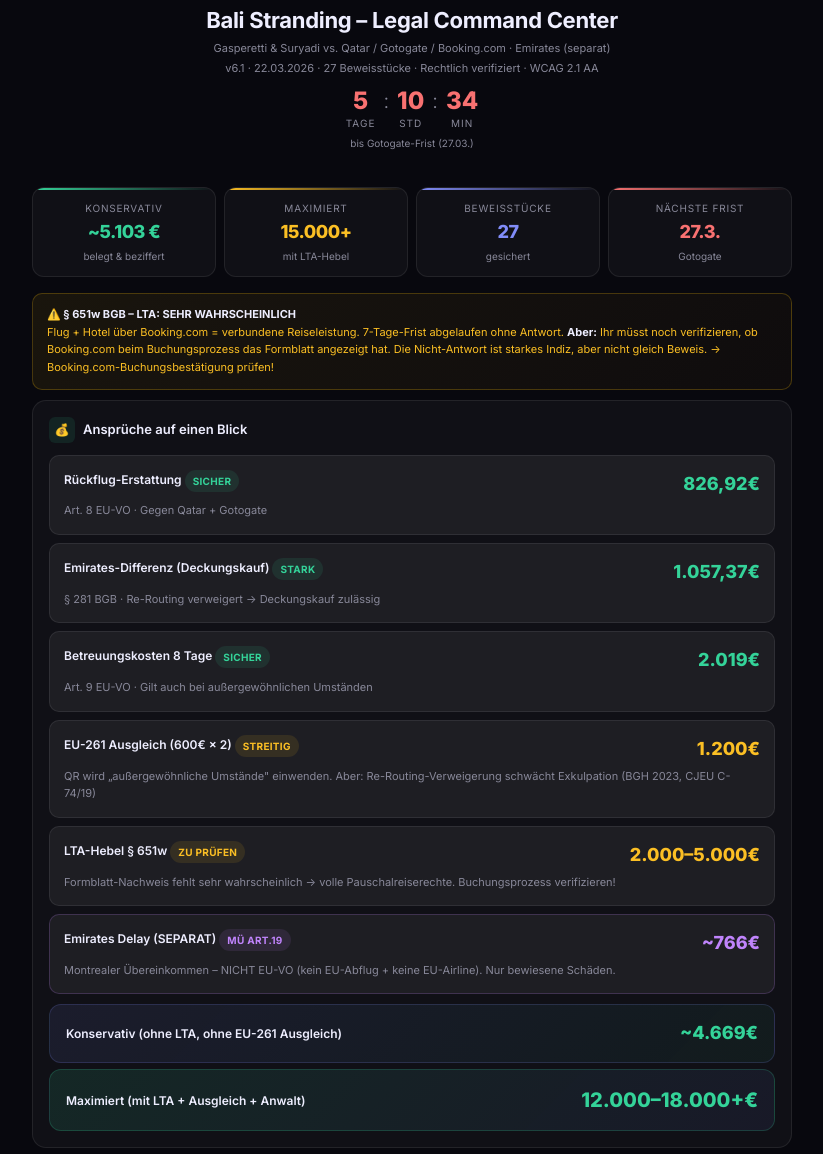
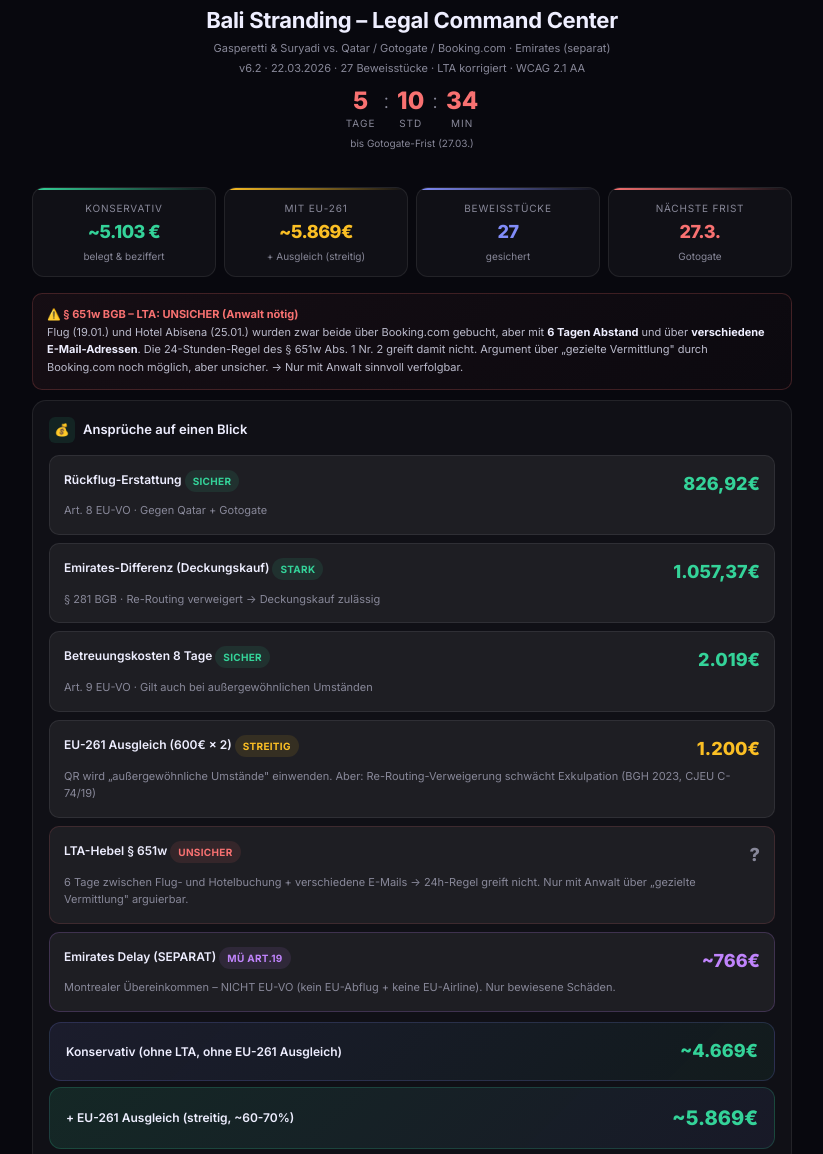
Before and after one commit to gasperettilaura-bot/bali-legal-dashboard, a plain HTML site: page index.html in a window 1280 px wide. Shown: the part 154-1308 px from the top of the page, without its empty margins (228-1051 px from the left). Drawn offline with Linux system fonts and the light colour scheme.

Commit message:
v6.2: LTA-Bewertung korrigiert (UNSICHER statt SEHR WAHRSCHEINLICH), 6 Tage Abstand + versch. E-Mails

```diff
--- a/index.html
+++ b/index.html
@@ -170,7 +170,7 @@
   <div class="pill" style="background:var(--rd);color:var(--r);border:1px solid rgba(248,113,113,.18)">⏱ Frist: 27. März 2026</div>
   <h1>Bali Stranding – Legal Command Center</h1>
   <p>Gasperetti & Suryadi vs. Qatar / Gotogate / Booking.com · Emirates (separat)</p>
-  <p style="margin-top:2px">v6.1 · 22.03.2026 · 27 Beweisstücke · Rechtlich verifiziert · WCAG 2.1 AA</p>
+  <p style="margin-top:2px">v6.2 · 22.03.2026 · 27 Beweisstücke · LTA korrigiert · WCAG 2.1 AA</p>
   <div class="cd" id="cd">
     <div class="cd-i"><div class="cd-n" id="cd-d">5</div><div class="cd-l">Tage</div></div>
     <div class="cd-s">:</div>
@@ -183,15 +183,15 @@
 
 <div class="kpi-g">
   <div class="kpi" style="--c:var(--g)"><div style="position:absolute;top:0;left:0;right:0;height:2px;background:linear-gradient(90deg,var(--g),transparent)"></div><div class="kpi-l">Konservativ</div><div class="kpi-v" style="color:var(--g)">~5.103 €</div><div class="kpi-n">belegt & beziffert</div></div>
-  <div class="kpi"><div style="position:absolute;top:0;left:0;right:0;height:2px;background:linear-gradient(90deg,var(--am),transparent)"></div><div class="kpi-l">Maximiert</div><div class="kpi-v" style="color:var(--am)">15.000+</div><div class="kpi-n">mit LTA-Hebel</div></div>
+  <div class="kpi"><div style="position:absolute;top:0;left:0;right:0;height:2px;background:linear-gradient(90deg,var(--am),transparent)"></div><div class="kpi-l">Mit EU-261</div><div class="kpi-v" style="color:var(--am)">~5.869€</div><div class="kpi-n">+ Ausgleich (streitig)</div></div>
   <div class="kpi"><div style="position:absolute;top:0;left:0;right:0;height:2px;background:linear-gradient(90deg,var(--a),transparent)"></div><div class="kpi-l">Beweisstücke</div><div class="kpi-v" style="color:var(--a)">27</div><div class="kpi-n">gesichert</div></div>
   <div class="kpi"><div style="position:absolute;top:0;left:0;right:0;height:2px;background:linear-gradient(90deg,var(--r),transparent)"></div><div class="kpi-l">Nächste Frist</div><div class="kpi-v" style="color:var(--r)">27.3.</div><div class="kpi-n">Gotogate</div></div>
 </div>
 
 <!-- LTA -->
-<div class="al" style="background:linear-gradient(135deg,rgba(234,179,8,.08),rgba(245,158,11,.03));border:1px solid rgba(234,179,8,.25);color:var(--am)">
-  <strong>⚠️ § 651w BGB – LTA: SEHR WAHRSCHEINLICH</strong><br>
-  Flug + Hotel über Booking.com = verbundene Reiseleistung. 7-Tage-Frist abgelaufen ohne Antwort. <strong>Aber:</strong> Ihr müsst noch verifizieren, ob Booking.com beim Buchungsprozess das Formblatt angezeigt hat. Die Nicht-Antwort ist starkes Indiz, aber nicht gleich Beweis. → Booking.com-Buchungsbestätigung prüfen!
+<div class="al" style="background:linear-gradient(135deg,rgba(248,113,113,.06),rgba(248,113,113,.02));border:1px solid rgba(248,113,113,.2);color:var(--t2)">
+  <strong style="color:var(--r)">⚠️ § 651w BGB – LTA: UNSICHER (Anwalt nötig)</strong><br>
+  Flug (19.01.) und Hotel Abisena (25.01.) wurden zwar beide über Booking.com gebucht, aber mit <strong>6 Tagen Abstand</strong> und über <strong>verschiedene E-Mail-Adressen</strong>. Die 24-Stunden-Regel des § 651w Abs. 1 Nr. 2 greift damit nicht. Argument über „gezielte Vermittlung" durch Booking.com noch möglich, aber unsicher. → Nur mit Anwalt sinnvoll verfolgbar.
 </div>
 
 <!-- SCHNELLÜBERSICHT ANSPRÜCHE -->
@@ -201,10 +201,10 @@
   <div class="cl"><div class="cl-top"><div class="cl-nm">Emirates-Differenz (Deckungskauf) <span class="badge b-g">stark</span></div><div class="cl-am" style="color:var(--g)">1.057,37€</div></div><div class="cl-bs">§ 281 BGB · Re-Routing verweigert → Deckungskauf zulässig</div></div>
   <div class="cl"><div class="cl-top"><div class="cl-nm">Betreuungskosten 8 Tage <span class="badge b-g">sicher</span></div><div class="cl-am" style="color:var(--g)">2.019€</div></div><div class="cl-bs">Art. 9 EU-VO · Gilt auch bei außergewöhnlichen Umständen</div></div>
   <div class="cl"><div class="cl-top"><div class="cl-nm">EU-261 Ausgleich (600€ × 2) <span class="badge b-a">streitig</span></div><div class="cl-am" style="color:var(--am)">1.200€</div></div><div class="cl-bs">QR wird „außergewöhnliche Umstände" einwenden. Aber: Re-Routing-Verweigerung schwächt Exkulpation (BGH 2023, CJEU C-74/19)</div></div>
-  <div class="cl"><div class="cl-top"><div class="cl-nm">LTA-Hebel § 651w <span class="badge b-a">zu prüfen</span></div><div class="cl-am" style="color:var(--am)">2.000–5.000€</div></div><div class="cl-bs">Formblatt-Nachweis fehlt sehr wahrscheinlich → volle Pauschalreiserechte. Buchungsprozess verifizieren!</div></div>
+  <div class="cl" style="border-color:rgba(248,113,113,.15)"><div class="cl-top"><div class="cl-nm">LTA-Hebel § 651w <span class="badge b-r">unsicher</span></div><div class="cl-am" style="color:var(--t3)">?</div></div><div class="cl-bs">6 Tage zwischen Flug- und Hotelbuchung + verschiedene E-Mails → 24h-Regel greift nicht. Nur mit Anwalt über „gezielte Vermittlung" arguierbar.</div></div>
   <div class="cl" style="border-color:rgba(192,132,252,.2)"><div class="cl-top"><div class="cl-nm">Emirates Delay (SEPARAT) <span class="badge b-p">MÜ Art.19</span></div><div class="cl-am" style="color:var(--p)">~766€</div></div><div class="cl-bs">Montrealer Übereinkommen – NICHT EU-VO (kein EU-Abflug + keine EU-Airline). Nur bewiesene Schäden.</div></div>
   <div class="tot"><div><div class="tot-l">Konservativ (ohne LTA, ohne EU-261 Ausgleich)</div></div><div class="tot-v" style="font-size:18px">~4.669€</div></div>
-  <div class="tot" style="margin-top:6px;background:linear-gradient(135deg,rgba(52,211,153,.12),rgba(129,140,248,.08));border-color:rgba(52,211,153,.2)"><div><div class="tot-l">Maximiert (mit LTA + Ausgleich + Anwalt)</div></div><div class="tot-v">12.000–18.000+€</div></div>
+  <div class="tot" style="margin-top:6px;background:linear-gradient(135deg,rgba(52,211,153,.12),rgba(129,140,248,.08));border-color:rgba(52,211,153,.2)"><div><div class="tot-l">+ EU-261 Ausgleich (streitig, ~60-70%)</div></div><div class="tot-v">~5.869€</div></div>
 </div>
 
 <!-- NÄCHSTE 3 SCHRITTE -->
@@ -220,7 +220,7 @@
   <div class="c-t"><div class="ico" style="background:var(--ad)">🧠</div> Ehrliche Einschätzung</div>
   <div class="al al-g"><strong>Was ihr sicher bekommt</strong> (auch ohne Anwalt): Rückflug-Erstattung (826,92€) + Betreuungskosten (2.019€) + Emirates-Differenz (1.057,37€) = <strong>~3.903 EUR</strong>. Das ist unstreitig und gut belegt.</div>
   <div class="al al-a"><strong>Was streitig ist:</strong> EU-261 Ausgleich (1.200€) – Qatar wird „außergewöhnliche Umstände" einwenden. Euer Gegenargument (Re-Routing-Verweigerung) ist stark, aber nicht garantiert. Chancen: ~60-70%.</div>
-  <div class="al" style="background:linear-gradient(135deg,rgba(234,179,8,.08),rgba(245,158,11,.03));border:1px solid rgba(234,179,8,.25);color:var(--am)"><strong>Was den Case sprengt (MIT Anwalt):</strong> LTA-Hebel § 651w BGB. Wenn Booking.com kein Formblatt bereitgestellt hat → volle Pauschalreiserechte → +5.000-10.000€ on top. ABER: Ihr müsst den Buchungsprozess verifizieren. Empfehlung: Kostenlose Erstberatung bei Reiserechts-Anwalt.</div>
+  <div class="al" style="background:linear-gradient(135deg,rgba(248,113,113,.06),rgba(248,113,113,.02));border:1px solid rgba(248,113,113,.15);color:var(--t2)"><strong style="color:var(--r)">LTA-Hebel § 651w — UNSICHER:</strong> Flug (19.01.) und Hotel Abisena (25.01.) liegen 6 Tage auseinander + verschiedene E-Mails. Die 24h-Regel greift nicht. Nur über „gezielte Vermittlung durch Booking.com" arguierbar — das braucht einen Anwalt und ist kein Selbstläufer.</div>
   <div class="al al-i"><strong>Emirates separat</strong> (~766€): Montrealer Übereinkommen Art. 19. Nur bewiesene Schäden (Waldorf, SIXT, Nebenkosten). Ohne Anwalt machbar – Standardschreiben reicht.</div>
 </div>
 </div>
@@ -236,7 +236,7 @@
 <div class="stp" onclick="tgl(this)"><div class="s-ck">✓</div><div class="s-tx"><div class="s-tt">Gotogate-Teilerstattung beantragen</div><div class="s-ds">Link in Stornierungsmail vom 13.3. → Rückflug-Anteil ~826,92 EUR. Schließt weitergehende Forderungen NICHT aus.</div><div class="s-meta"><span class="tag" style="background:var(--amd);color:var(--am)">Gotogate</span><span class="tag" style="background:var(--rd);color:var(--r)">Sofort</span></div></div></div>
 <div class="stp" onclick="tgl(this)"><div class="s-ck">✓</div><div class="s-tx"><div class="s-tt">Emirates-Forderungsschreiben senden</div><div class="s-ds">MÜ Art. 19 · ~766 EUR Verspätungsschaden. Musterschreiben fertig im Tab „Schreiben". Per E-Mail an customer.affairs@emirates.com + Einschreiben.</div><div class="s-meta"><span class="tag" style="background:var(--pd);color:var(--p)">Emirates</span><span class="tag" style="background:var(--rd);color:var(--r)">Bis 25.3.</span></div></div></div>
 <div class="stp" onclick="tgl(this)"><div class="s-ck">✓</div><div class="s-tx"><div class="s-tt">AmEx Chargeback vorbereiten</div><div class="s-ds">+49 69 97 97 1000 oder online. „Service not rendered" für Qatar (1.653,84 EUR). Frist: 120 Tage ab Flugdatum 15.3. = ~13. Juli 2026.</div><div class="s-meta"><span class="tag" style="background:var(--gd);color:var(--g)">AmEx</span><span class="tag" style="background:var(--rd);color:var(--r)">Bis 26.3.</span></div></div></div>
-<div class="stp" onclick="tgl(this)"><div class="s-ck">✓</div><div class="s-tx"><div class="s-tt">LTA-Formblatt verifizieren</div><div class="s-ds">Booking.com-Buchungsbestätigung vom 19.01.2026 durchgehen: Wurde ein „Formblatt für verbundene Reiseleistungen" angezeigt? Falls nicht → § 651w Abs. 4 BGB = Game-Changer.</div><div class="s-meta"><span class="tag" style="background:var(--amd);color:var(--am)">LTA-Prüfung</span><span class="tag" style="background:var(--rd);color:var(--r)">Kritisch</span></div></div></div>
+<div class="stp dn" onclick="tgl(this)"><div class="s-ck">✓</div><div class="s-tx"><div class="s-tt">✅ LTA-Formblatt geprüft — UNSICHER</div><div class="s-ds">Flug 19.01. + Hotel Abisena 25.01. = 6 Tage Abstand + versch. E-Mails. 24h-Regel § 651w greift nicht. Kein Formblatt in Bestätigung, aber zeitlicher Abstand schwächt LTA-Argument. Nur mit Anwalt verfolgbar.</div><div class="s-meta"><span class="tag" style="background:var(--rd);color:var(--r)">Geprüft</span><span class="tag" style="background:var(--s3);color:var(--t2)">Unsicher</span></div></div></div>
 
 <div class="ph"><span class="badge b-a">Phase 2</span><span class="ph-t">Nach Fristablauf</span><span class="ph-d">27.3.–10.4.</span></div>
 <div class="stp" onclick="tgl(this)"><div class="s-ck">✓</div><div class="s-tx"><div class="s-tt">2. Mahnung Gotogate/Booking.com</div><div class="s-ds">Frist abgelaufen → Verzug. Bezifferte Forderung + LTA-Argument + 7 Tage Nachfrist. Musterschreiben im Tab „Schreiben".</div><div class="s-meta"><span class="tag" style="background:var(--amd);color:var(--am)">27.3.</span></div></div></div>
@@ -346,7 +346,7 @@
 ZWISCHENSUMME: 3.903,29 EUR
 
 4. Verbundene Reiseleistung (§ 651w BGB):
-   Unsere Anfrage vom 12.03.2026 bezüglich des Formblatts für verbundene Reiseleistungen blieb ebenfalls unbeantwortet. Die 7-Tage-Frist ist am ~19.03.2026 abgelaufen. Gemäß § 651w Abs. 4 BGB greifen damit die vollen Pauschalreiserechte (§§ 651a–651y BGB). Wir behalten uns vor, weitergehende Ansprüche aus dem Pauschalreiserecht geltend zu machen.
+   Wir haben über Booking.com sowohl Flug als auch Unterkunft für dieselbe Reise gebucht. Unsere Anfrage vom 12.03.2026 bezüglich des Formblatts für verbundene Reiseleistungen blieb unbeantwortet. Wir behalten uns vor, weitergehende Ansprüche aus dem Pauschalreiserecht geltend zu machen, sofern die Voraussetzungen des § 651w BGB vorliegen.
 
 NACHFRIST:
 Wir setzen Ihnen eine letzte Nachfrist von 7 Kalendertagen (bis 03.04.2026) zur Zahlung von 3.903,29 EUR.
@@ -485,7 +485,7 @@
 
 <div class="cl" style="border-color:rgba(251,191,36,.2)"><div class="cl-top"><div class="cl-nm">4. EU-261 Ausgleich 600€ × 2 <span class="badge b-a">streitig ~60-70%</span></div><div class="cl-am" style="color:var(--am)">1.200€</div></div><div class="cl-bs"><strong>Art. 7 Abs. 1(c):</strong> > 3.500 km = 600€/Pax. <strong>Aber:</strong> Qatar wird Art. 5(3) „außergewöhnliche Umstände" einwenden – Luftraumsperrung ist klar außergewöhnlich. <strong>Euer Gegenargument:</strong> Qatar hat NICHT alle zumutbaren Maßnahmen ergriffen – Re-Routing auf Emirates/Turkish/Thai verweigert (Anl. 24, 27). CJEU C-74/19 + BGH 10.10.2023: Airlines müssen auf andere Carrier umbuchen. <strong>Ehrliche Einschätzung:</strong> Kein Selbstläufer, aber gute Chancen. Richter entscheidet im Einzelfall.</div></div>
 
-<div class="cl" style="border-color:rgba(234,179,8,.25)"><div class="cl-top"><div class="cl-nm">5. LTA § 651w BGB <span class="badge b-a">sehr wahrscheinlich</span></div><div class="cl-am" style="color:var(--am)">2.000–5.000€</div></div><div class="cl-bs"><strong>Flug + Hotel über Booking.com = verbundene Reiseleistung.</strong> Wenn kein Formblatt (Art. 251 § 2 EGBGB) ausgehändigt → § 651w Abs. 4: volle Pauschalreiserechte. <strong>⚠️ WICHTIG:</strong> Nicht-Antwort auf Darius' Frage ≠ automatischer Beweis. Ihr müsst prüfen, ob Booking.com das Formblatt beim Buchungsprozess angezeigt hat. Die meisten Plattformen tun das NICHT korrekt → hohe Wahrscheinlichkeit, dass es fehlt. <strong>Empfehlung:</strong> Booking.com-Bestätigungsmail prüfen + Screenshots des Buchungsprozesses suchen. Dann Anwalt einschalten – bei Erfolg multipliziert das den Case.</div></div>
+<div class="cl" style="border-color:rgba(248,113,113,.2)"><div class="cl-top"><div class="cl-nm">5. LTA § 651w BGB <span class="badge b-r">unsicher — Anwalt nötig</span></div><div class="cl-am" style="color:var(--t3)">?</div></div><div class="cl-bs"><strong>Geprüft:</strong> Flugbuchung 19.01.2026 (Booking.com/Gotogate, E-Mail: ds@beryl-holding.de). Hotelbuchung Abisena 25.01.2026 (Booking.com, E-Mail: darius.suryadi@webnique.de). <strong>Problem:</strong> 6 Tage Abstand + verschiedene E-Mail-Adressen. § 651w Abs. 1 Nr. 2 (24h-Regel) greift nicht. Nr. 1 (selber Besuch) auch nicht. <strong>Verbleibender Ansatz:</strong> Art. 3(5)(b)(v) EU-RL 2015/2302 — „gezielte Vermittlung" durch Booking.com (Plattform bewirbt Hotels nach Flugbuchung). Kein Formblatt in Buchungsbestätigung. <strong>Aber:</strong> Vor Gericht unsicher, kein Selbstläufer. <strong>Empfehlung:</strong> Nur mit Anwalt verfolgbar. Kostenlose Erstberatung (anwalt.de → Reiserecht → München).</div></div>
 
 <div class="cl"><div class="cl-top"><div class="cl-nm">6. Vermittlerpflichtverletzung <span class="badge b-g">stark</span></div><div class="cl-am" style="color:var(--g)">1.000–2.000€</div></div><div class="cl-bs"><strong>§ 280 Abs. 1 BGB:</strong> (a) Irreführung zur Selbststornierung, (b) Re-Routing-Verweigerung, (c) gebrochene Zusage, (d) Verweis an Airline. Alles lückenlos durch Anl. 24-26 belegt. <strong>Risiko:</strong> Gering – Beweis ist erstklassig.</div></div>
 
@@ -493,14 +493,15 @@
 
 <div class="tot"><div><div class="tot-l">Konservativ (sicher + stark)</div><div style="font-size:10px;color:var(--t3)">Erstattung + Differenz + Betreuung + Emirates</div></div><div class="tot-v" style="font-size:18px">~4.669€</div></div>
 <div class="tot" style="margin-top:6px"><div><div class="tot-l">+ Streitige Positionen (EU-261 Ausgleich)</div></div><div class="tot-v" style="font-size:18px">~5.869€</div></div>
-<div class="tot" style="margin-top:6px;background:linear-gradient(135deg,rgba(52,211,153,.12),rgba(129,140,248,.08));border-color:rgba(52,211,153,.2)"><div><div class="tot-l">Maximiert (+ LTA + Vermittlerhaftung + Anwalt)</div></div><div class="tot-v">12.000–18.000+€</div></div>
+<div class="tot" style="margin-top:6px;background:linear-gradient(135deg,rgba(129,140,248,.08),rgba(192,132,252,.06));border-color:rgba(129,140,248,.15)"><div><div class="tot-l">+ Vermittlerhaftung (mit Anwalt)</div></div><div class="tot-v" style="font-size:18px">~7.000–8.000€</div></div>
+<div class="al" style="margin-top:8px;background:rgba(248,113,113,.06);border:1px solid rgba(248,113,113,.15);color:var(--t2);font-size:11px"><strong style="color:var(--r)">LTA-Hebel (§ 651w) gestrichen:</strong> 6 Tage zwischen Flug- und Hotelbuchung + verschiedene E-Mails → 24h-Regel greift nicht. Nur über Anwalt als Zusatzargument, kein eigenständiger Anspruchskomplex mehr.</div>
 
 <div class="al al-a" style="margin-top:14px"><strong>Rechtsquellen:</strong> EU-VO 261/2004 (EUR-Lex) · Montrealer Übereinkommen Art. 19, 22, 35 · §§ 280, 281, 249, 286, 288, 651w BGB · CJEU C-74/19 (TAP) · CJEU C-561/20 (United) · BGH 10.10.2023 · EU-RL 2015/2302 Art. 3(5)</div>
 </div>
 
 <div class="ft">
   <strong>Hinweis:</strong> Keine Rechtsberatung i.S.d. RDG. Anwaltliche Prüfung empfohlen.<br>
-  v6.1 · 22.03.2026 · Rechtlich verifiziert · WCAG 2.1 AA · Gasperetti & Suryadi
+  v6.2 · 22.03.2026 · LTA korrigiert · WCAG 2.1 AA · Gasperetti & Suryadi
 </div>
 </div><!-- /wrap -->
 
```
